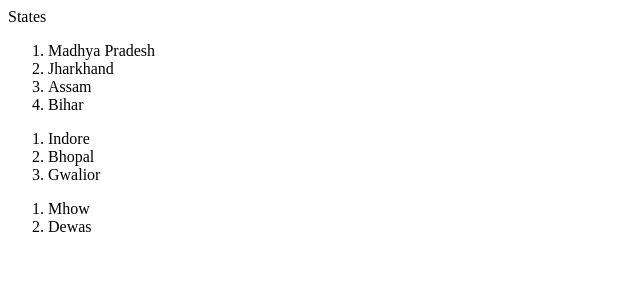
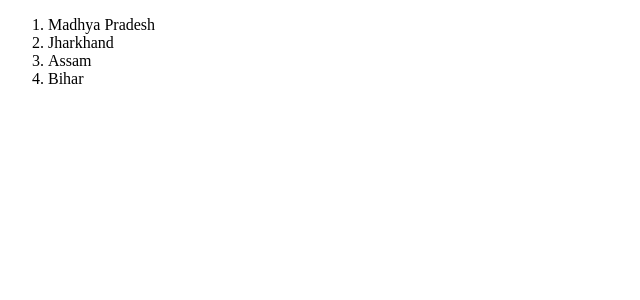
Before and after one commit to AnkurJDas171/React-Assignments-Set-2---Nested-List, a React app: page / in a window 1280 px wide. Shown: the top 300 px of the page, without its empty margins (0-640 px from the left). Built offline with nearby package versions, Linux system fonts and the light colour scheme.

Commit message:
some changes made

```diff
--- a/src/components/App.js
+++ b/src/components/App.js
@@ -157,8 +157,8 @@ const states = [
 function App() {
   const [inputState, setInputState] = React.useState({
     states: [...states],
-    cities: states[0].cities,
-    towns: states[0].cities[0].towns,
+    cities: [],
+    towns: [],
     isStateClicked: false,
     isCityClicked: false
   });
@@ -173,7 +173,7 @@ function App() {
 
   return (
     <div id="main">
-<label for="states">States</label>
+      {/* <label for="states">States</label> */}
       <ol>
         {inputState.states.map((state, index) => (
           <li
```
